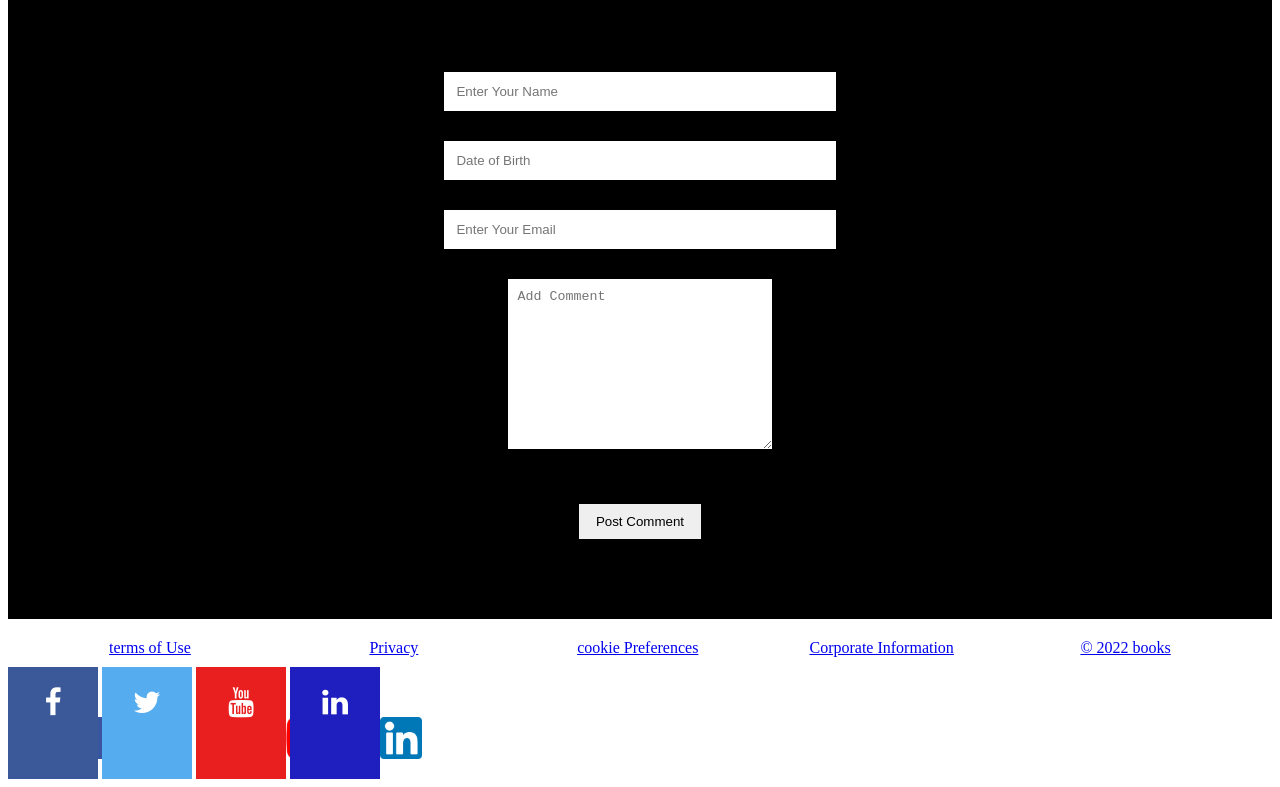
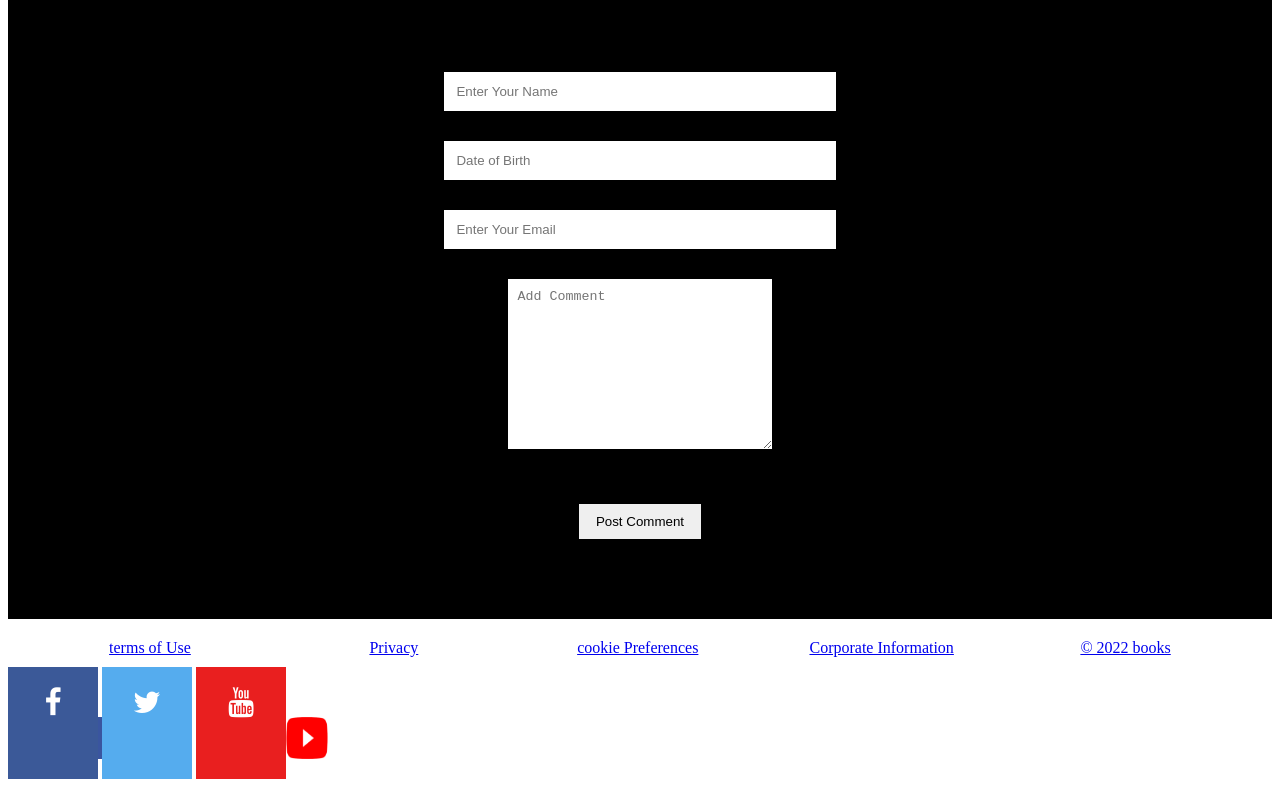
Before and after one commit to palak1103/web_dev, a plain HTML site: page index.html in a window 1280 px wide. Shown: the part 2858-3645 px from the top of the page. Drawn offline with Linux system fonts and the light colour scheme.

Commit message:
Update index.html

```diff
--- a/index.html
+++ b/index.html
@@ -278,6 +278,7 @@ div {
     color: white;
   }
   .fa-linkedin {
+    <img src="linkedin_icon.png" style="width:42px;height:42px;">
     background: rgb(31, 31, 191);
     color: white;
   }
@@ -422,7 +423,7 @@ div {
 	<img src="youtube_logo.png" style="width:42px;height:42px;">
 </a>
 <a href="https://m.linkedin.com/" class="fa fa-linkedin">
-	<img src="linkedin_icon.png" style="width:42px;height:42px;">
+
 </a>
 </nav>
 
```
